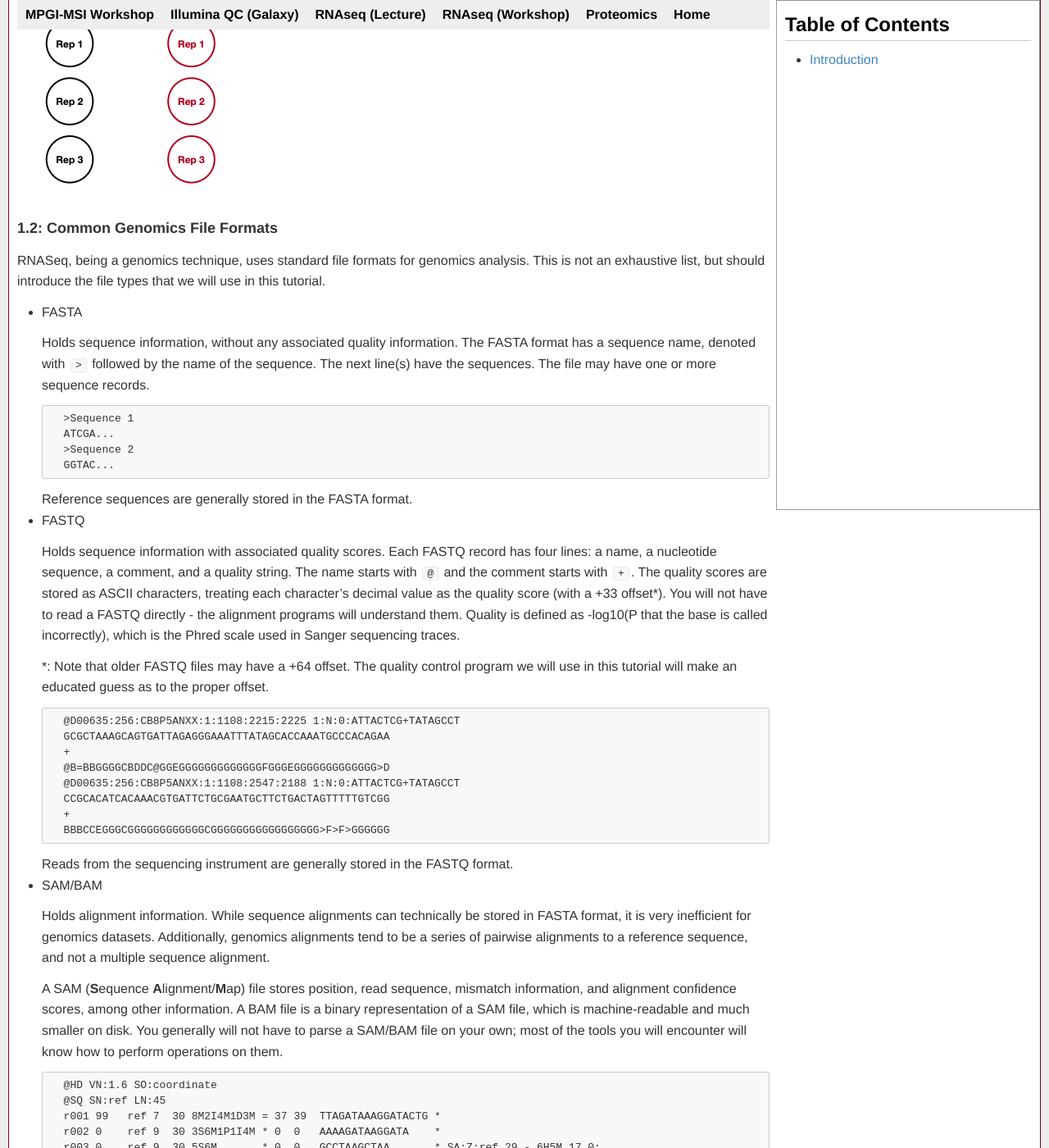
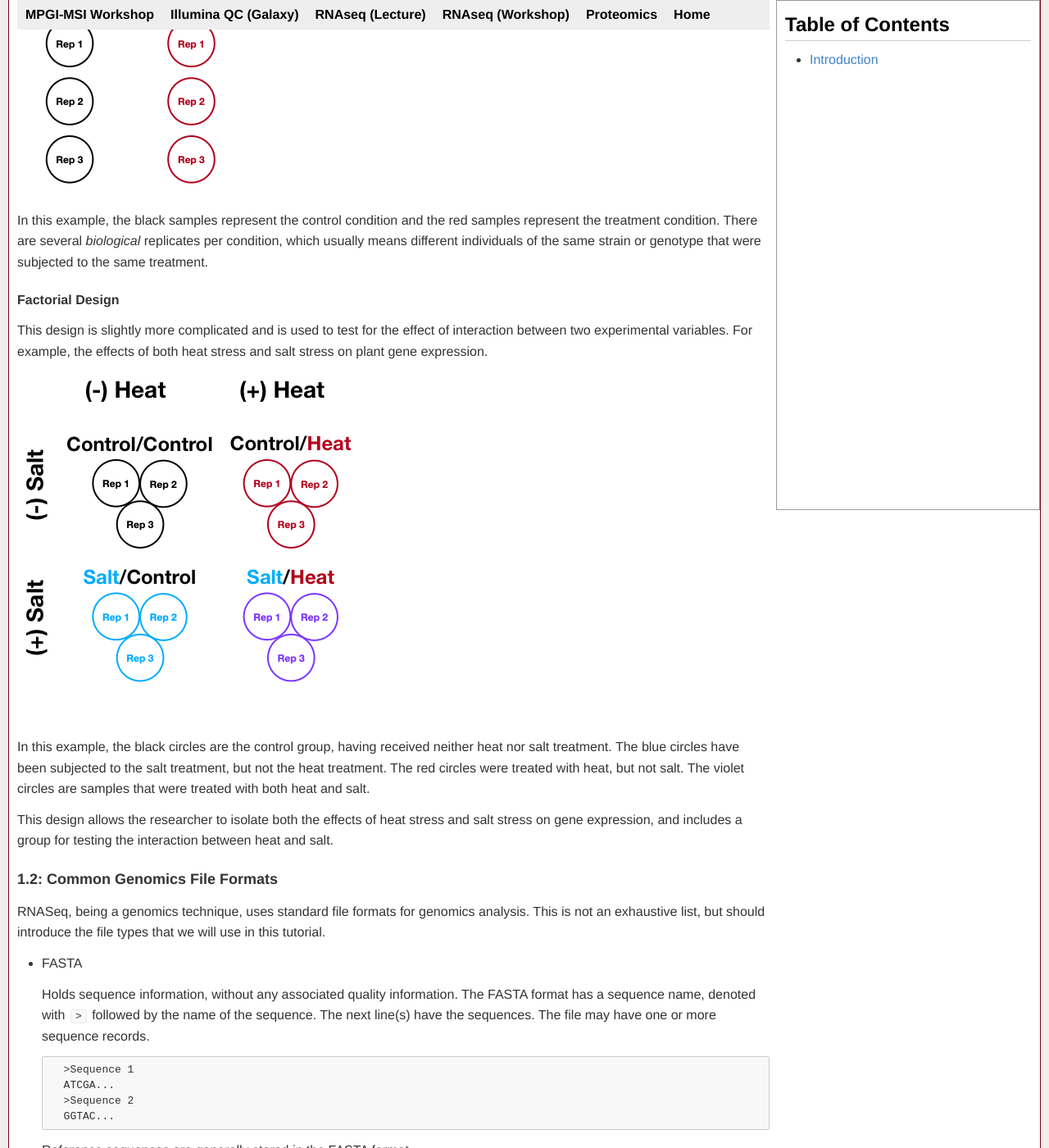
Before and after one commit to msi-ris/Tutorials, a Jekyll site: the page built from rnaseq_lec.md, in a window 1280 px wide and 1400 px high, scrolled down 2448 px. Shown: the whole window at 82% size. Built offline with Jekyll 4.4.1, drawn with Linux system fonts in a browser that asks for light colours.

Commit message:
Update rnaseq lecture

```diff
--- a/rnaseq_lec.md
+++ b/rnaseq_lec.md
@@ -126,6 +126,28 @@ This is a very simple design that is used to test the effect of a single factor,
 such as a drug compound or a single stress condition.
 
 ![Pairwise Experiment]({{ "/graphics/rnaseq_lec/pairwise_exp.png" | prepend: site.baseurl }})
+
+In this example, the black samples represent the control condition and the
+red samples represent the treatment condition. There are several *biological*
+replicates per condition, which usually means different individuals of the same
+strain or genotype that were subjected to the same treatment.
+
+#### Factorial Design
+This design is slightly more complicated and is used to test for the effect of
+interaction between two experimental variables. For example, the effects of
+both heat stress and salt stress on plant gene expression.
+
+![Factorial Experiment]({{ "/graphics/rnaseq_lec/factorial_exp.png" | prepend: site.baseurl }})
+
+In this example, the black circles are the control group, having received
+neither heat nor salt treatment. The blue circles have been subjected to the
+salt treatment, but not the heat treatment. The red circles were treated with
+heat, but not salt. The violet circles are samples that were treated with both
+heat and salt.
+
+This design allows the researcher to isolate both the effects of heat stress
+and salt stress on gene expression, and includes a group for testing the
+interaction between heat and salt.
 
 ### <a name="1.2"></a> 1.2: Common Genomics File Formats
 RNASeq, being a genomics technique, uses standard file formats for genomics
```
Also changed, not shown: graphics/rnaseq_lec/factorial_exp.png (added), 1 other file.
